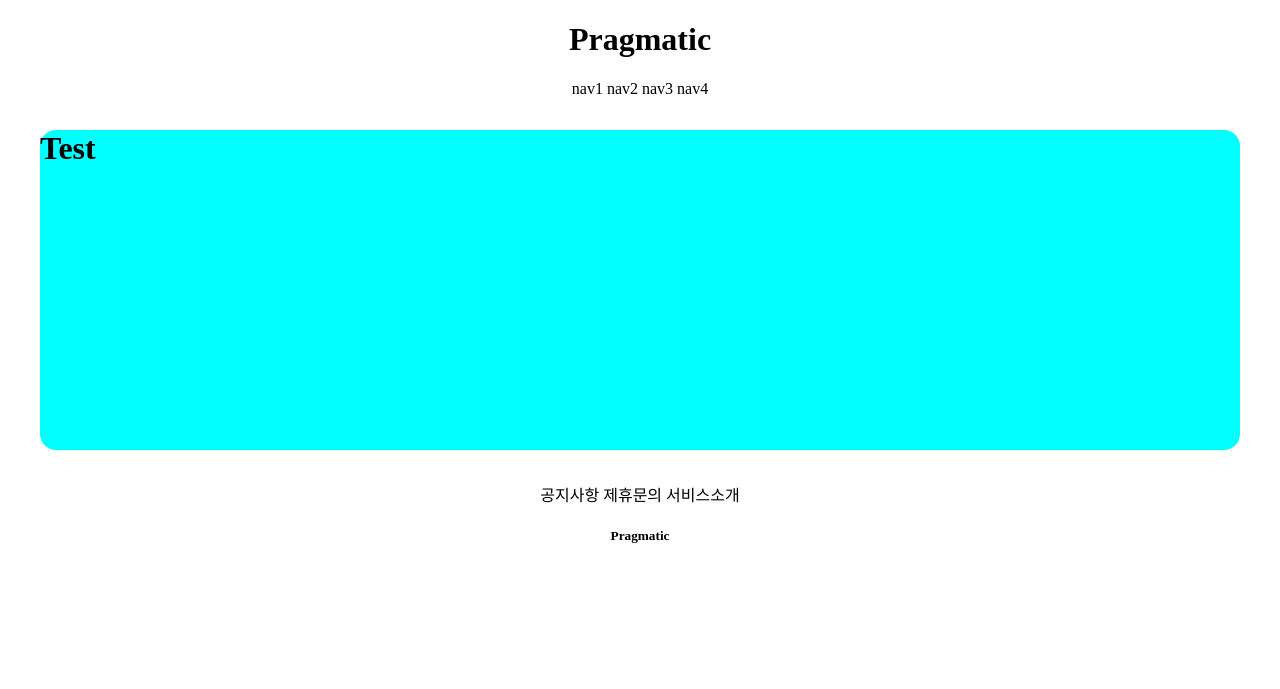
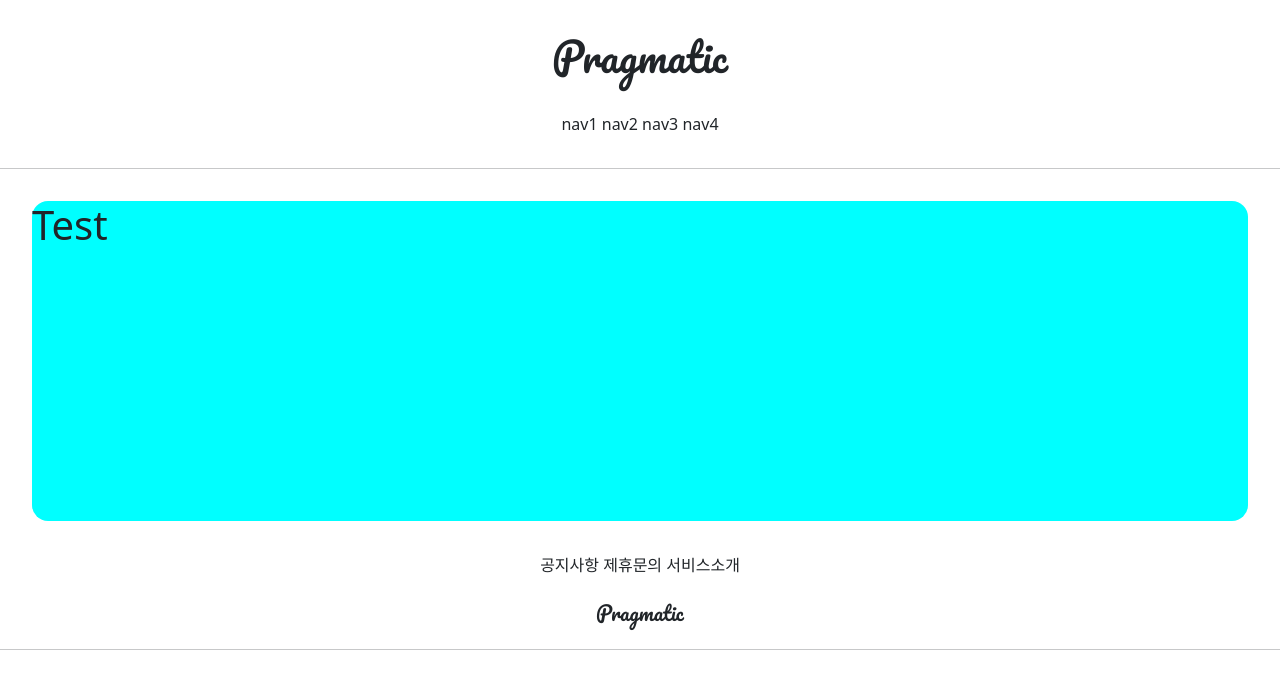
Before and after one commit to namvandy/gi_6, a Django app: page /accounts/hello_world/ in a window 1280 px wide. Shown: the top 689 px of the page. Run offline with Django 3.2, Linux system fonts and the light colour scheme; parts of the project's set-up code (start-up, migrations or seed data) failed here and were passed over.

Commit message:
7/6 first commit

```diff
--- a/templates/base.html
+++ b/templates/base.html
@@ -5,11 +5,14 @@
 
 {% include 'hearder.html' %}
 
+<hr>
+
 {% block content %}
 {% endblock %}
 
 {% include 'footer.html' %}
 
+<hr>
 
 </body>
 </html>
--- a/templates/footer.html
+++ b/templates/footer.html
@@ -1,10 +1,10 @@
 <div style="text-align: center">
-    <div>
+    <div style="margin-top: 1.5rem">
         <span>공지사항</span>
         <span>제휴문의</span>
         <span>서비스소개</span>
     </div>
-    <div>
+    <div style="margin: 1.5rem 0;font-family: 'Pacifico', cursive;">
         <h5>Pragmatic</h5>
     </div>
 </div>
--- a/templates/head.html
+++ b/templates/head.html
@@ -1,4 +1,12 @@
 <head>
     <meta charset="UTF-8">
     <title>Title</title>
+
+    {# BOOTSTRAP LINK #}
+    <link href="https://cdn.jsdelivr.net/npm/bootstrap@5.0.2/dist/css/bootstrap.min.css" rel="stylesheet" integrity="sha384-EVSTQN3/azprG1Anm3QDgpJLIm9Nao0Yz1ztcQTwFspd3yD65VohhpuuCOmLASjC" crossorigin="anonymous">
+
+{#    Google Fonts Link  extends한 모든 곳에서 사용가능하게됨.css로 따로 지정해 사용 #}
+    <link rel="preconnect" href="https://fonts.googleapis.com">
+    <link rel="preconnect" href="https://fonts.gstatic.com" crossorigin>
+    <link href="https://fonts.googleapis.com/css2?family=Pacifico&display=swap" rel="stylesheet">
 </head>
--- a/templates/hearder.html
+++ b/templates/hearder.html
@@ -1,8 +1,8 @@
 <div style="text-align: center">
-    <div>
+    <div style="margin: 2rem 0; font-family: 'Pacifico', cursive;">
         <h1>Pragmatic</h1>
     </div>
-    <div>
+    <div style="margin-bottom: 2rem">
         <span>nav1</span>
         <span>nav2</span>
         <span>nav3</span>
```
